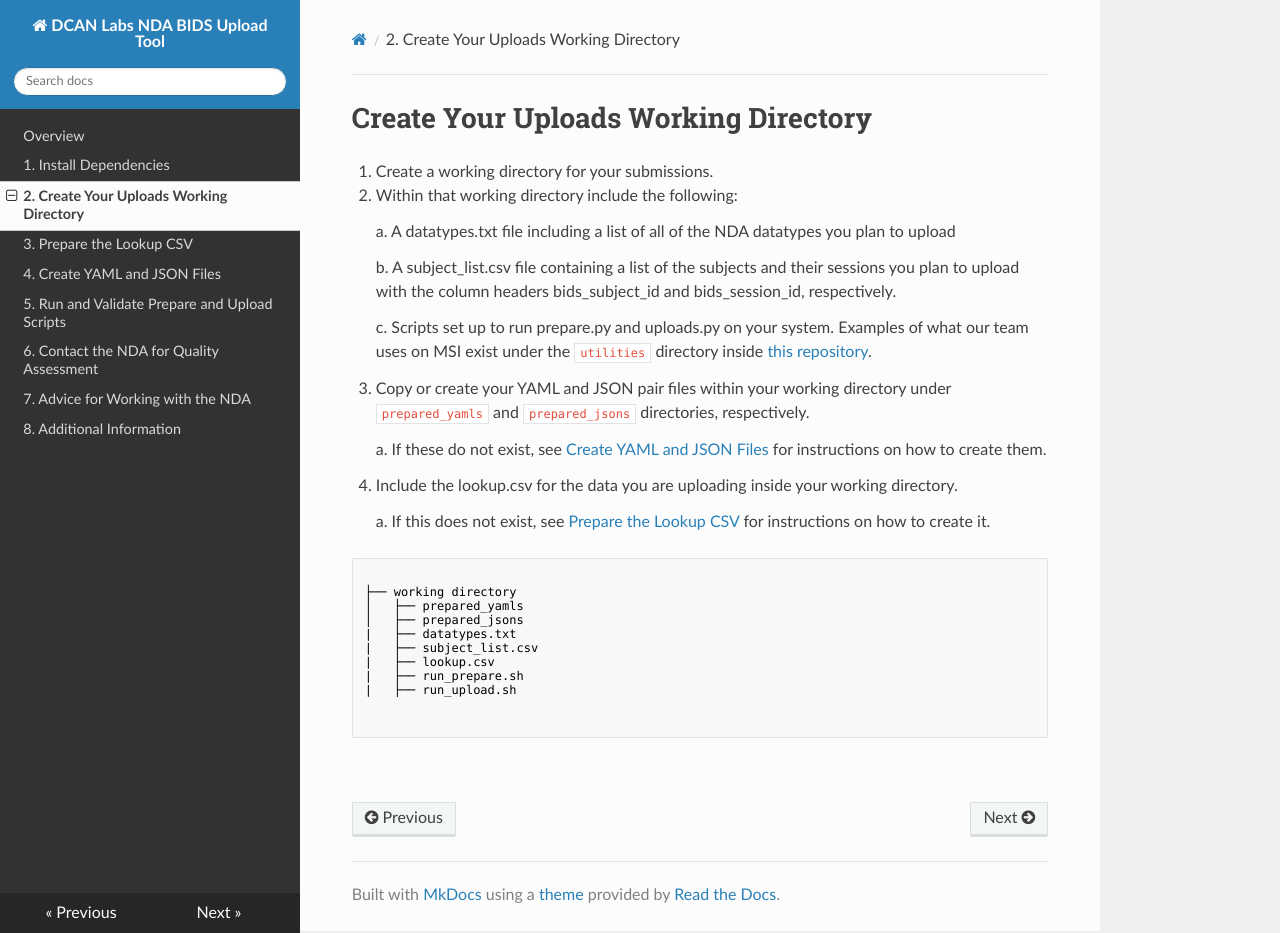
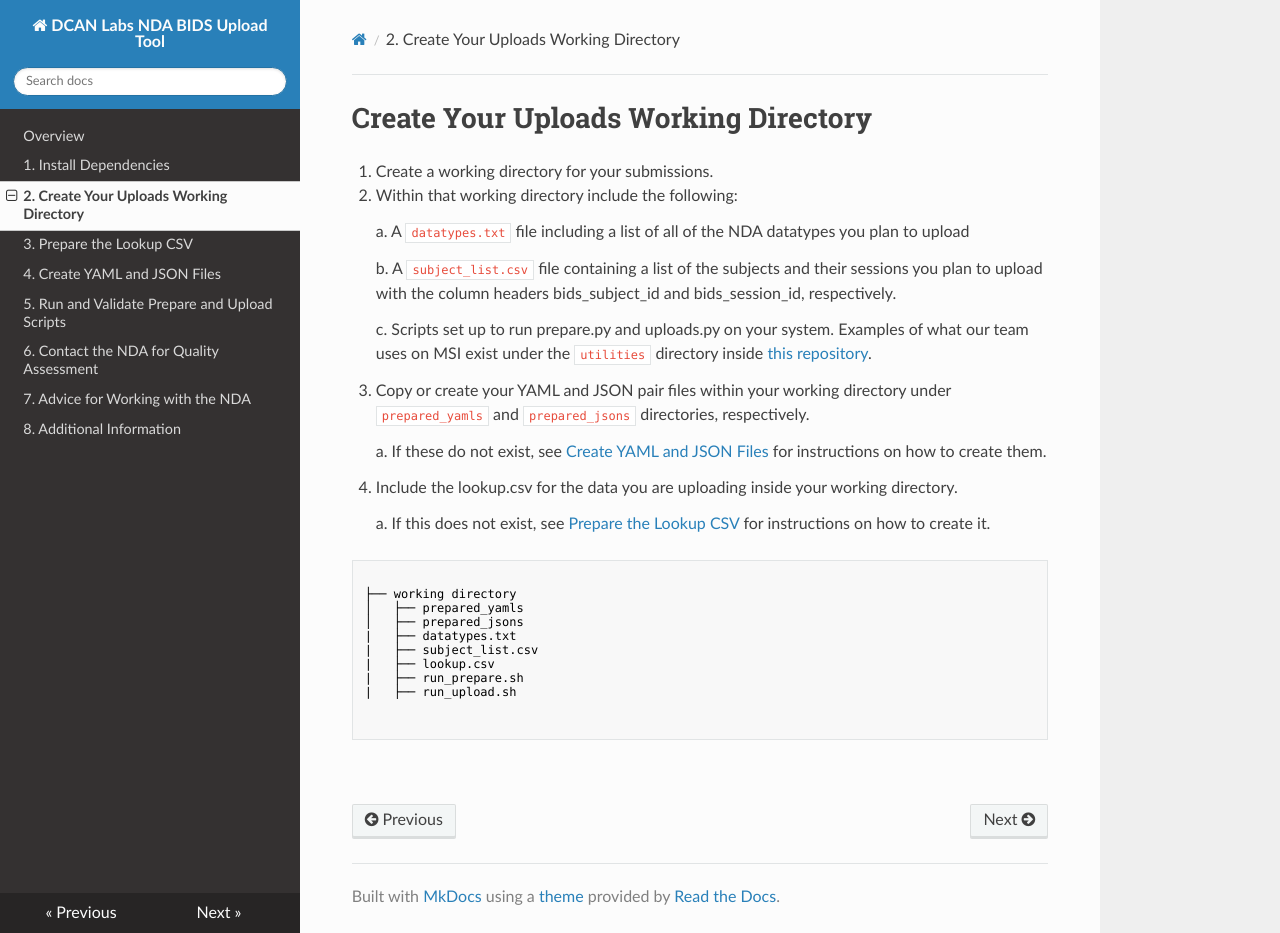
Before and after one commit to DCAN-Labs/nda-bids-upload, an MkDocs documentation site: the page built from docs/workingdirectory.md, in a window 1280 px wide and 933 px high. Built offline with MkDocs 1.6.1, drawn with Linux system fonts in a browser that asks for light colours; nearby versions of some CDN libraries.

Commit message:
updated formatting

```diff
--- a/docs/workingdirectory.md
+++ b/docs/workingdirectory.md
@@ -4,9 +4,9 @@
 
 2.  Within that working directory include the following:
 
-    a.  A datatypes.txt file including a list of all of the NDA datatypes you plan to upload
+    a.  A `datatypes.txt` file including a list of all of the NDA datatypes you plan to upload
 
-    b.  A subject_list.csv file containing a list of the subjects and their sessions you plan to upload with the column headers bids_subject_id and bids_session_id, respectively.
+    b.  A `subject_list.csv` file containing a list of the subjects and their sessions you plan to upload with the column headers bids_subject_id and bids_session_id, respectively.
 
     c.  Scripts set up to run prepare.py and uploads.py on your system. Examples of what our team uses on MSI exist under the `utilities` directory inside [this repository](https://github.com/DCAN-Labs/nda-bids-upload).
 
```
